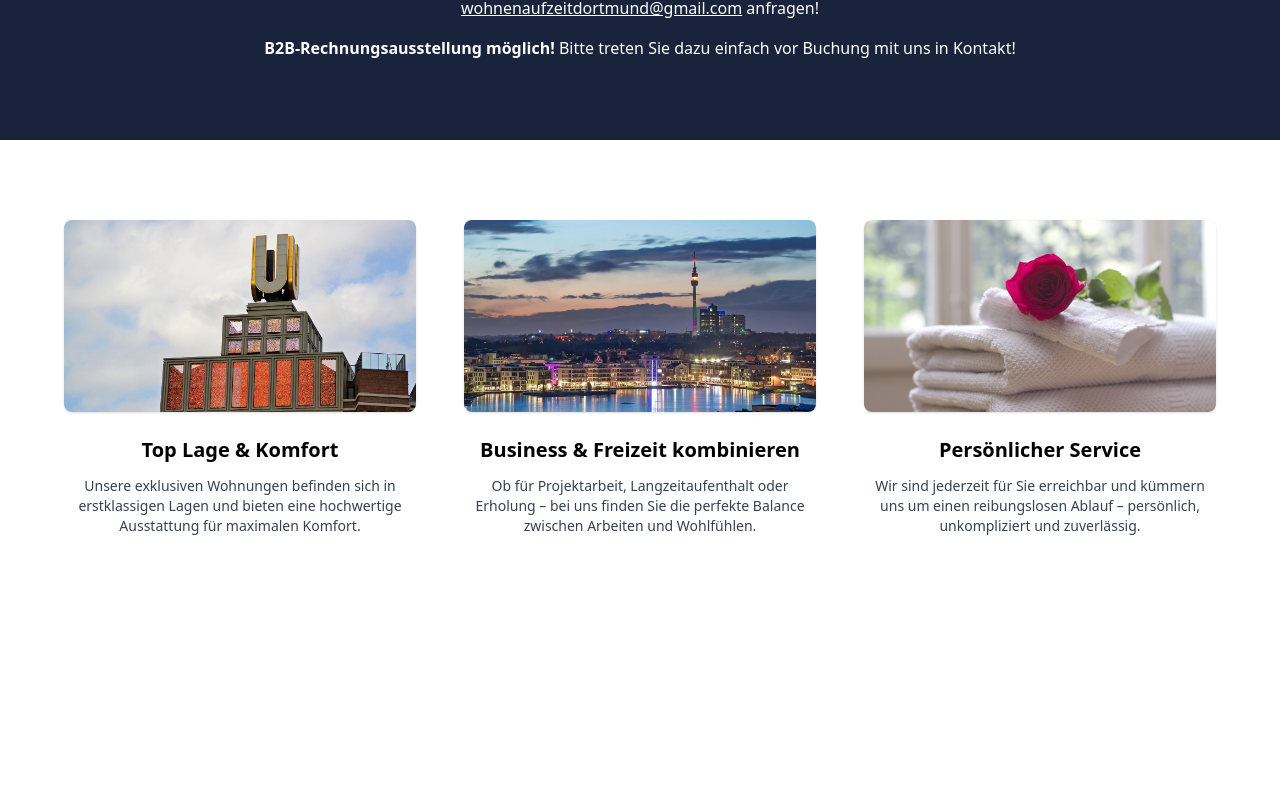
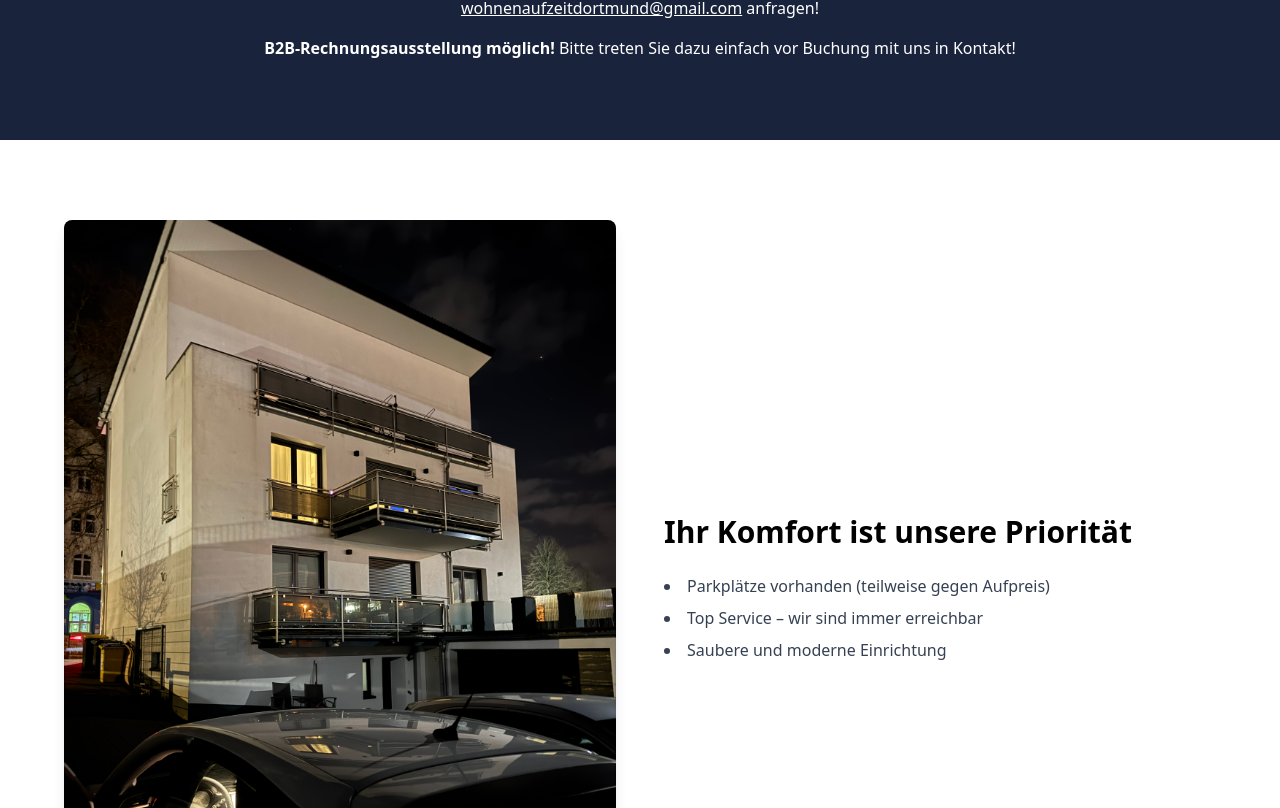
Before and after one commit to martenzoe/phoenix-appartments, a React (Vite) app: page / in a window 1280 px wide. Shown: the part 1192-2000 px from the top of the page. Before the commit the page ends 1808 px from the top, so only its background shows below. Built offline with nearby package versions, Linux system fonts and the light colour scheme.

Commit message:
Add Über-uns section with image and priority service highlights

```diff
--- a/src/App.jsx
+++ b/src/App.jsx
@@ -3,6 +3,7 @@ import Navbar from "./components/Navbar";
 import Wohnung from "./components/Wohnung";
 import HeroSection from "./components/HeroSection";
 import InfoBoxes from "./components/InfoBoxes";
+import UeberUns from "./components/UeberUns";
 
 function App() {
   return (
@@ -14,7 +15,9 @@ function App() {
             <>
               <HeroSection />
               <Wohnung />
+              <UeberUns />
               <InfoBoxes />
+
             </>
             } />
 
--- /dev/null
+++ b/src/components/UeberUns.jsx
@@ -0,0 +1,28 @@
+import hausBild from "../assets/haus-phönixsee.jpg";
+
+export default function UeberUns() {
+  return (
+    <section id="ueber-uns" className="bg-white py-20 px-4">
+      <div className="max-w-6xl mx-auto grid grid-cols-1 md:grid-cols-2 gap-12 items-center">
+        {/* Bild */}
+        <div>
+          <img
+            src={hausBild}
+            alt="Haus am Phönixsee"
+            className="w-full h-auto rounded-lg shadow-lg"
+          />
+        </div>
+
+        {/* Text */}
+        <div>
+          <h2 className="text-2xl sm:text-3xl font-bold mb-6">Ihr Komfort ist unsere Priorität</h2>
+          <ul className="list-disc list-inside text-gray-700 space-y-2">
+            <li>Parkplätze vorhanden (teilweise gegen Aufpreis)</li>
+            <li>Top Service – wir sind immer erreichbar</li>
+            <li>Saubere und moderne Einrichtung</li>
+          </ul>
+        </div>
+      </div>
+    </section>
+  );
+}
```
